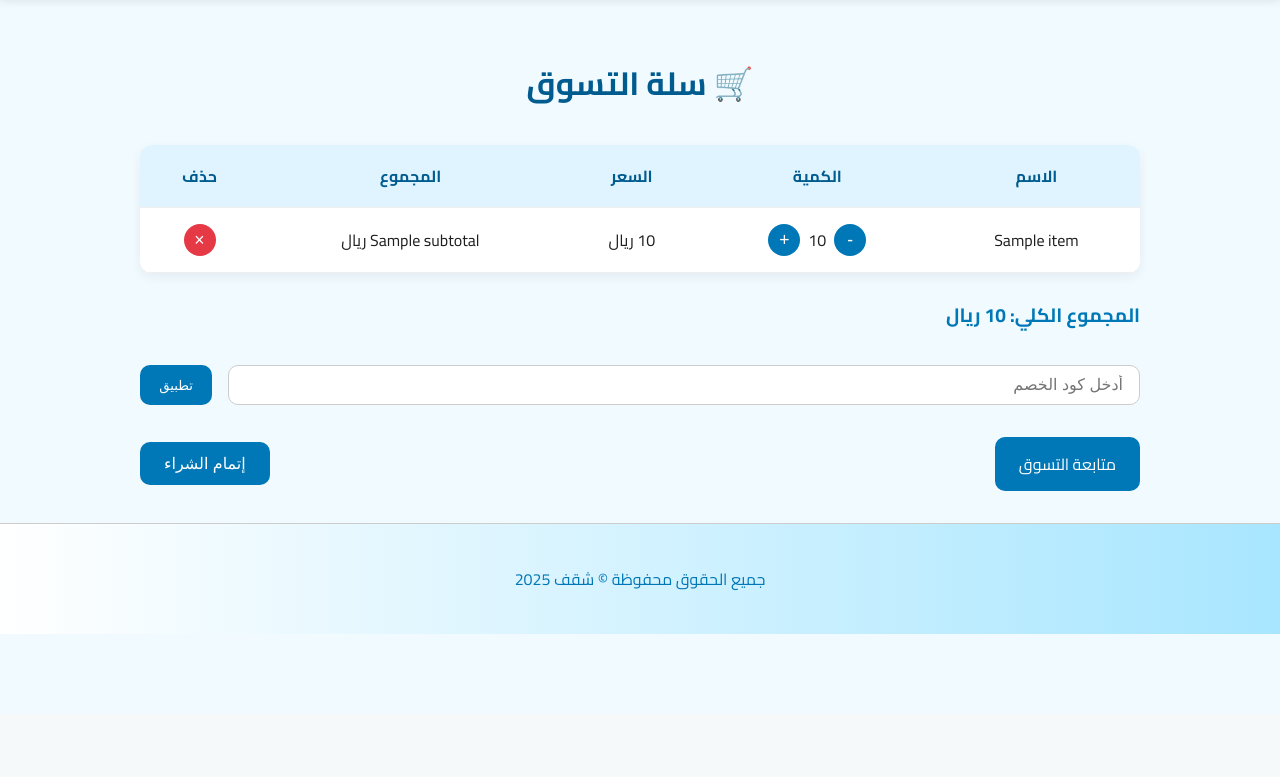
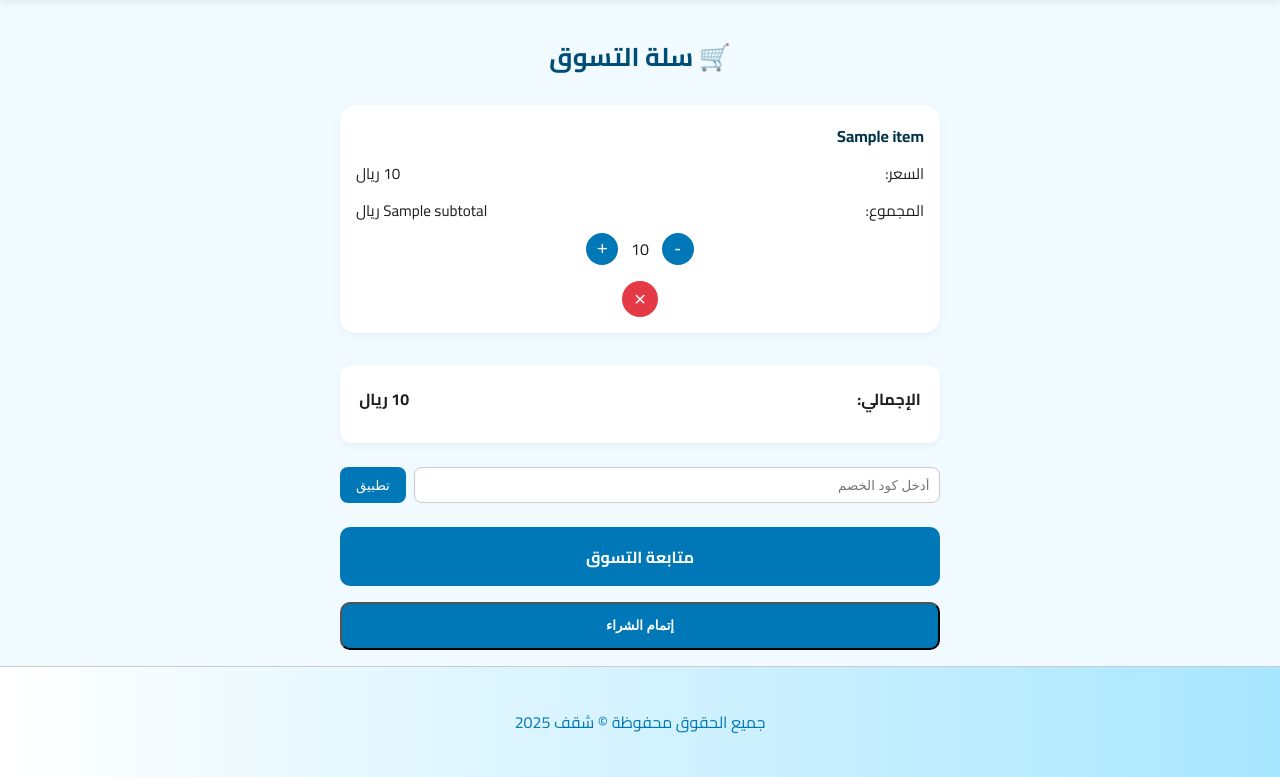
Before and after one commit to ON3eN/Yaser35, a Django app: template templates/cart/cart.html in a window 1280 px wide. Shown: the part 86-863 px from the top of the page. Before the commit the page ends 720 px from the top, so only its background shows below. Run offline with Django 5.2, Linux system fonts and the light colour scheme; the template is opened without the code that fills it: most values are stand-ins (such as "Sample title", 1, 10 or a date in 2020).

Commit message:
تعديل سلة التسوق للجوال

```diff
--- a/templates/cart/cart.html
+++ b/templates/cart/cart.html
@@ -15,129 +15,123 @@
     }
 
     .container {
-      max-width: 1000px;
+      padding: 1rem;
+      max-width: 600px;
       margin: auto;
-      padding: 2rem;
     }
 
     h1 {
-      color: #005b8f;
+      color: #004e75;
       text-align: center;
-      margin-bottom: 2rem;
+      margin-bottom: 1.5rem;
+      font-size: 1.6rem;
     }
 
-    table {
-      width: 100%;
-      border-collapse: collapse;
+    .cart-item {
       background: white;
-      border-radius: 12px;
-      box-shadow: 0 4px 12px rgba(0,0,0,0.06);
-      overflow: hidden;
+      border-radius: 16px;
+      box-shadow: 0 2px 8px rgba(0,0,0,0.05);
+      margin-bottom: 1rem;
+      padding: 1rem;
     }
 
-    th, td {
-      padding: 1rem;
-      text-align: center;
-      border-bottom: 1px solid #eee;
+    .cart-item h3 {
+      font-size: 1rem;
+      margin: 0 0 0.5rem;
+      color: #003249;
     }
 
-    th {
-      background-color: #e0f4ff;
-      color: #005b8f;
-      font-weight: bold;
+    .price-line {
+      display: flex;
+      justify-content: space-between;
+      margin: 0.5rem 0;
+      font-size: 0.95rem;
     }
 
     .qty-controls {
       display: flex;
+      justify-content: center;
       align-items: center;
-      justify-content: center;
-      gap: 0.5rem;
+      gap: 0.8rem;
+      margin: 0.5rem 0;
     }
 
-    .qty-btn, .delete-btn {
-      background-color: #0077b6;
+    .qty-btn {
+      background: #0077b6;
       color: white;
       border: none;
       border-radius: 50%;
       width: 32px;
       height: 32px;
-      font-size: 1.1rem;
+      font-size: 1.2rem;
       cursor: pointer;
-      transition: transform 0.2s ease;
     }
 
     .delete-btn {
-      background-color: #e63946;
+      display: block;
+      margin: 1rem auto 0;
+      background: #e63946;
+      color: white;
+      border: none;
+      border-radius: 50%;
+      width: 36px;
+      height: 36px;
+      font-size: 1.3rem;
+      cursor: pointer;
     }
 
-    .qty-btn:hover, .delete-btn:hover {
-      transform: scale(1.2);
+    .summary {
+      background: white;
+      border-radius: 12px;
+      padding: 1.2rem;
+      margin-top: 2rem;
+      box-shadow: 0 2px 6px rgba(0,0,0,0.05);
+      font-size: 1rem;
     }
 
-    .total {
-      font-size: 1.2rem;
-      font-weight: bold;
-      color: #0077b6;
-      margin-top: 1.5rem;
+    .summary div {
+      display: flex;
+      justify-content: space-between;
+      margin-bottom: 0.6rem;
     }
 
     .coupon-section {
-      margin-top: 2rem;
+      margin-top: 1.5rem;
       display: flex;
-      gap: 1rem;
-      flex-wrap: wrap;
+      gap: 0.5rem;
     }
 
     .coupon-section input {
       flex: 1;
-      padding: 0.6rem 1rem;
-      border-radius: 10px;
+      padding: 0.6rem;
       border: 1px solid #ccc;
-      font-size: 1rem;
+      border-radius: 8px;
     }
 
     .coupon-section button {
-      padding: 0.6rem 1.2rem;
-      border-radius: 10px;
-      background-color: #0077b6;
+      background: #0077b6;
       color: white;
       border: none;
+      padding: 0.6rem 1rem;
+      border-radius: 8px;
       cursor: pointer;
-    }
-
-    .coupon-section button:hover {
-      background-color: #005f90;
     }
 
     .actions {
       display: flex;
-      justify-content: space-between;
-      align-items: center;
-      margin-top: 2rem;
-      flex-wrap: wrap;
+      flex-direction: column;
       gap: 1rem;
+      margin-top: 1.5rem;
     }
 
     .btn {
-      background-color: #0077b6;
+      background: #0077b6;
       color: white;
-      border: none;
-      padding: 0.75rem 1.5rem;
+      text-align: center;
+      padding: 0.9rem;
       border-radius: 10px;
-      font-size: 1rem;
-      cursor: pointer;
       text-decoration: none;
-    }
-
-    .btn:hover {
-      background-color: #005f90;
-    }
-
-    .empty-cart {
-      text-align: center;
-      font-size: 1.1rem;
-      color: #888;
-      padding: 3rem 1rem;
+      font-weight: bold;
     }
 
     .modal-overlay {
@@ -240,38 +181,42 @@
   <h1>🛒 سلة التسوق</h1>
 
   {% if cart_items %}
-    <table>
-      <thead>
-        <tr><th>الاسم</th><th>الكمية</th><th>السعر</th><th>المجموع</th><th>حذف</th></tr>
-      </thead>
-      <tbody>
     {% for item in cart_items %}
-        <tr>
-          <td data-label="الاسم">{{ item.name }}</td>
-          <td data-label="الكمية">
+      <div class="cart-item">
+        <h3>{{ item.name }}</h3>
+
+        <div class="price-line">
+          <span>السعر:</span>
+          <span>{{ item.price }} ريال</span>
+        </div>
+
+        <div class="price-line">
+          <span>المجموع:</span>
+          <span>{{ item.subtotal }} ريال</span>
+        </div>
+
         <div class="qty-controls">
           <form method="post" action="{% url 'cart:decrease_quantity' item.id %}">{% csrf_token %}
             <button type="submit" class="qty-btn">-</button>
           </form>
-              {{ item.quantity }}
+          <span>{{ item.quantity }}</span>
           <form method="post" action="{% url 'cart:increase_quantity' item.id %}">{% csrf_token %}
             <button type="submit" class="qty-btn">+</button>
           </form>
         </div>
-          </td>
-          <td data-label="السعر">{{ item.price }} ريال</td>
-          <td data-label="المجموع">{{ item.subtotal }} ريال</td>
-          <td data-label="حذف">
+
         <form method="post" action="{% url 'cart:remove_from_cart' item.id %}">{% csrf_token %}
           <button type="submit" class="delete-btn">×</button>
         </form>
-          </td>
-        </tr>
+      </div>
     {% endfor %}
-      </tbody>
-    </table>
 
-    <div class="total">المجموع الكلي: {{ total }} ريال</div>
+    <div class="summary">
+      <div>
+        <strong>الإجمالي:</strong>
+        <strong>{{ total }} ريال</strong>
+      </div>
+    </div>
 
     <form class="coupon-section" method="post" action="{% url 'cart:apply_coupon' %}">
       {% csrf_token %}
@@ -287,12 +232,13 @@
         <button class="btn" onclick="showLoginModal()">إتمام الشراء</button>
       {% endif %}
     </div>
+
   {% else %}
-    <div class="empty-cart">🧺 سلة التسوق فارغة حالياً</div>
+    <div class="cart-item" style="text-align:center;">🧺 سلة التسوق فارغة حالياً</div>
   {% endif %}
 </div>
 
-<!-- التنبيه -->
+<!-- تنبيه تسجيل الدخول -->
 <div class="modal-overlay" id="loginModal">
   <div class="modal-content">
     <h3>يجب تسجيل الدخول لإتمام الشراء.</h3>
```
Also changed, not shown: other parts of templates/cart/cart.html (+0 -53 lines). Lines whose indentation alone changed are shown as unchanged.
